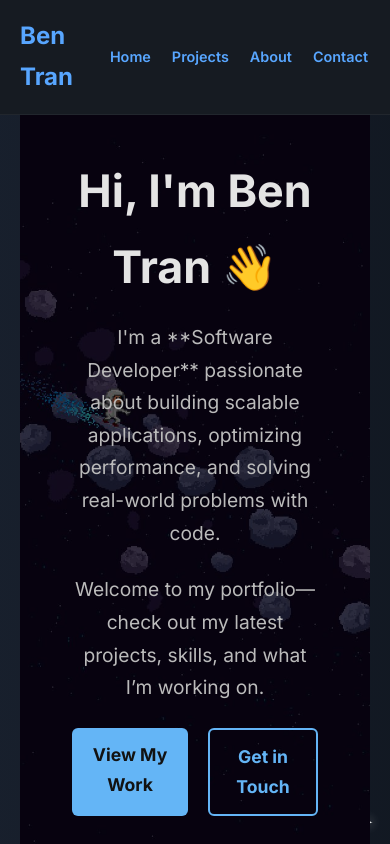
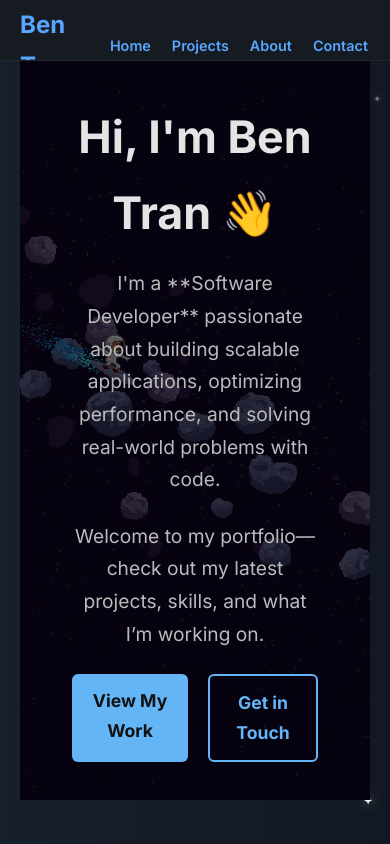
Before and after one commit to windwalker46/my-portfolio, an Eleventy site: page index.njk in a window 390 px wide. Shown: the top 844 px of the page. Built offline with nearby package versions, Linux system fonts and the light colour scheme; Eleventy itself is replaced by a stand-in of ours; files that its build step writes are made by us from their sources.

Commit message:
updated mobile spacing

```diff
--- a/styles.css
+++ b/styles.css
@@ -486,6 +486,12 @@ footer a:hover {
 
 /* Mobile Responsiveness */
 @media (max-width: 768px) {
+    nav {
+        height: 50px; /* Forces a consistent navbar height */
+        padding: 5px 0;
+        overflow: hidden;
+    }
+
     nav .nav-links {
         display: flex;
         justify-content: center;
@@ -494,9 +500,10 @@ footer a:hover {
     }
 
     nav .nav-links a {
-        font-size: .9rem;
+        font-size: 0.9rem;
         padding: 2px 2px;
         white-space: nowrap;
         flex: 0 1 auto;
+        line-height: 1.2;
     }
 }
```
